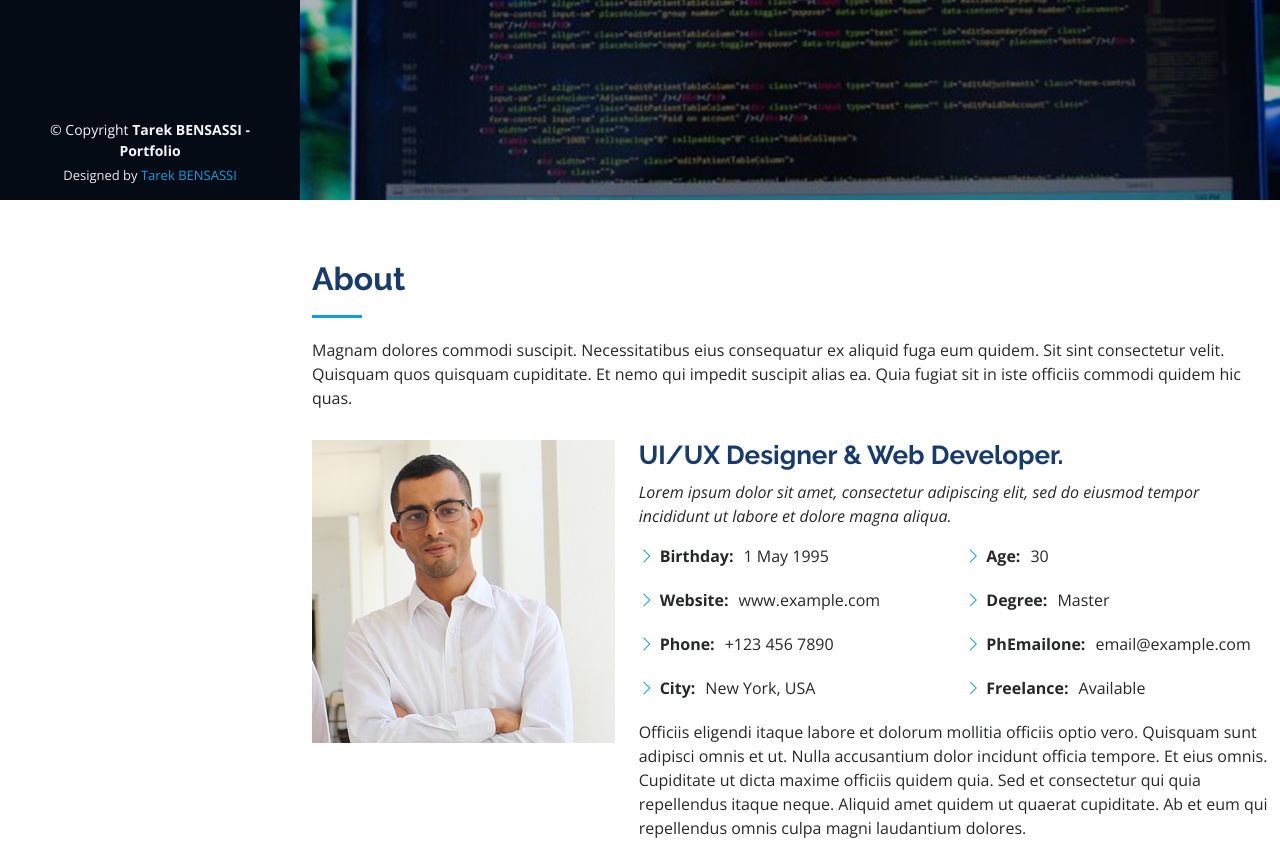
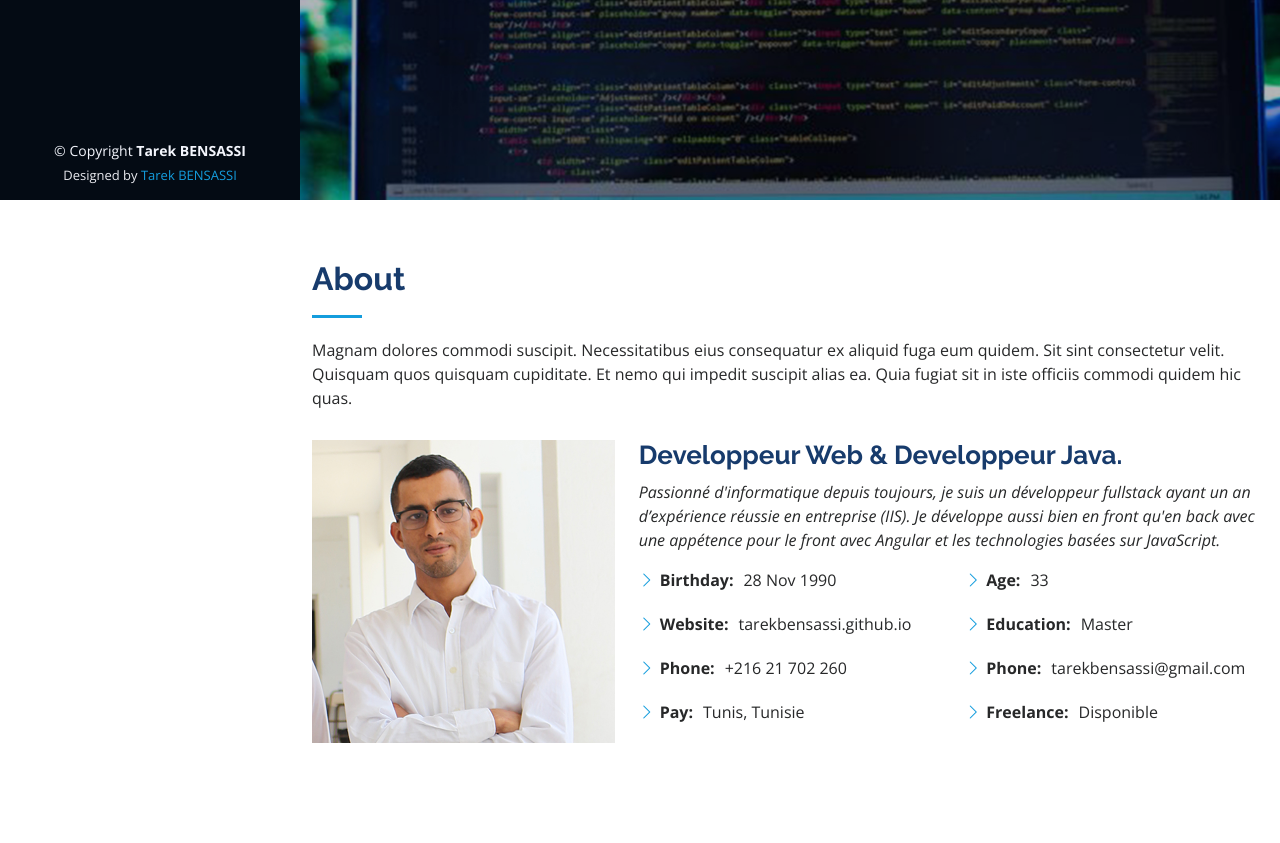
Before and after one commit to tarekbensassi/tarekbensassi.github.io, a plain HTML site: page index.html in a window 1280 px wide. Shown: the part 600-1443 px from the top of the page. Drawn offline with nearby package versions, Linux system fonts and the light colour scheme.

Commit message:
Initial commit

```diff
--- a/index.html
+++ b/index.html
@@ -46,7 +46,7 @@
 
       <div class="profile">
         <img src="assets/img/profile-img.jpg" alt="" class="img-fluid rounded-circle">
-        <h1 class="text-light"><a href="index.html">Alex Smith</a></h1>
+        <h1 class="text-light"><a href="index.html">BENSASSI Tarek</a></h1>
         <div class="social-links mt-3 text-center">
           <a href="#" class="twitter"><i class="bx bxl-twitter"></i></a>
           <a href="#" class="facebook"><i class="bx bxl-facebook"></i></a>
@@ -93,33 +93,30 @@
             <img src="assets/img/profile-img.jpg" class="img-fluid" alt="">
           </div>
           <div class="col-lg-8 pt-4 pt-lg-0 content" data-aos="fade-left">
-            <h3>UI/UX Designer &amp; Web Developer.</h3>
+            <h3> Developpeur Web &amp;  Developpeur Java.</h3>
             <p class="fst-italic">
-              Lorem ipsum dolor sit amet, consectetur adipiscing elit, sed do eiusmod tempor incididunt ut labore et dolore
-              magna aliqua.
+              Passionné d'informatique depuis toujours, je suis un développeur fullstack ayant un an d’expérience réussie en entreprise (IIS).
+Je développe aussi bien en front qu'en back avec une appétence pour le front avec Angular et les technologies basées sur JavaScript.
             </p>
             <div class="row">
               <div class="col-lg-6">
                 <ul>
-                  <li><i class="bi bi-chevron-right"></i> <strong>Birthday:</strong> <span>1 May 1995</span></li>
-                  <li><i class="bi bi-chevron-right"></i> <strong>Website:</strong> <span>www.example.com</span></li>
-                  <li><i class="bi bi-chevron-right"></i> <strong>Phone:</strong> <span>+123 456 7890</span></li>
-                  <li><i class="bi bi-chevron-right"></i> <strong>City:</strong> <span>New York, USA</span></li>
+                  <li><i class="bi bi-chevron-right"></i> <strong>Birthday:</strong> <span>28 Nov 1990</span></li>
+                  <li><i class="bi bi-chevron-right"></i> <strong>Website:</strong> <span>tarekbensassi.github.io</span></li>
+                  <li><i class="bi bi-chevron-right"></i> <strong>Phone:</strong> <span>+216 21 702 260</span></li>
+                  <li><i class="bi bi-chevron-right"></i> <strong>Pay:</strong> <span>Tunis, Tunisie</span></li>
                 </ul>
               </div>
               <div class="col-lg-6">
                 <ul>
-                  <li><i class="bi bi-chevron-right"></i> <strong>Age:</strong> <span>30</span></li>
-                  <li><i class="bi bi-chevron-right"></i> <strong>Degree:</strong> <span>Master</span></li>
-                  <li><i class="bi bi-chevron-right"></i> <strong>PhEmailone:</strong> <span>email@example.com</span></li>
-                  <li><i class="bi bi-chevron-right"></i> <strong>Freelance:</strong> <span>Available</span></li>
+                  <li><i class="bi bi-chevron-right"></i> <strong>Age:</strong> <span>33</span></li>
+                  <li><i class="bi bi-chevron-right"></i> <strong>Education:</strong> <span>Master</span></li>
+                  <li><i class="bi bi-chevron-right"></i> <strong>Phone:</strong> <span>tarekbensassi@gmail.com</span></li>
+                  <li><i class="bi bi-chevron-right"></i> <strong>Freelance:</strong> <span>Disponible</span></li>
                 </ul>
               </div>
             </div>
-            <p>
-              Officiis eligendi itaque labore et dolorum mollitia officiis optio vero. Quisquam sunt adipisci omnis et ut. Nulla accusantium dolor incidunt officia tempore. Et eius omnis.
-              Cupiditate ut dicta maxime officiis quidem quia. Sed et consectetur qui quia repellendus itaque neque. Aliquid amet quidem ut quaerat cupiditate. Ab et eum qui repellendus omnis culpa magni laudantium dolores.
-            </p>
+
           </div>
         </div>
 
@@ -568,22 +565,22 @@
               <div class="address">
                 <i class="bi bi-geo-alt"></i>
                 <h4>Location:</h4>
-                <p>A108 Adam Street, New York, NY 535022</p>
+                <p>Tunis, Tunisia</p>
               </div>
 
               <div class="email">
                 <i class="bi bi-envelope"></i>
                 <h4>Email:</h4>
-                <p>info@example.com</p>
+                <p>Tarekbensassi@gmail.com</p>
               </div>
 
               <div class="phone">
                 <i class="bi bi-phone"></i>
                 <h4>Call:</h4>
-                <p>+1 5589 55488 55s</p>
+                <p>+216 21 702 260</p>
               </div>
 
-              <iframe src="https://www.google.com/maps/embed?pb=!1m14!1m8!1m3!1d12097.433213460943!2d-74.0062269!3d40.7101282!3m2!1i1024!2i768!4f13.1!3m3!1m2!1s0x0%3A0xb89d1fe6bc499443!2sDowntown+Conference+Center!5e0!3m2!1smk!2sbg!4v1539943755621" frameborder="0" style="border:0; width: 100%; height: 290px;" allowfullscreen></iframe>
+              <iframe src="https://www.google.com/maps/embed?pb=!1m18!1m12!1m3!1d102239.5836903953!2d10.073065401811627!3d36.7948623161385!2m3!1f0!2f0!3f0!3m2!1i1024!2i768!4f13.1!3m3!1m2!1s0x12fd337f5e7ef543%3A0xd671924e714a0275!2sTunis!5e0!3m2!1sfr!2stn!4v1677241969127!5m2!1sfr!2stn" frameborder="0" style="border:0; width: 100%; height: 290px;" allowfullscreen></iframe>
             </div>
 
           </div>
@@ -628,7 +625,7 @@
   <footer id="footer">
     <div class="container">
       <div class="copyright">
-        &copy; Copyright <strong><span>Tarek BENSASSI - Portfolio</span></strong>
+        &copy; Copyright <strong><span>Tarek BENSASSI</span></strong>
       </div>
       <div class="credits">
 
```
